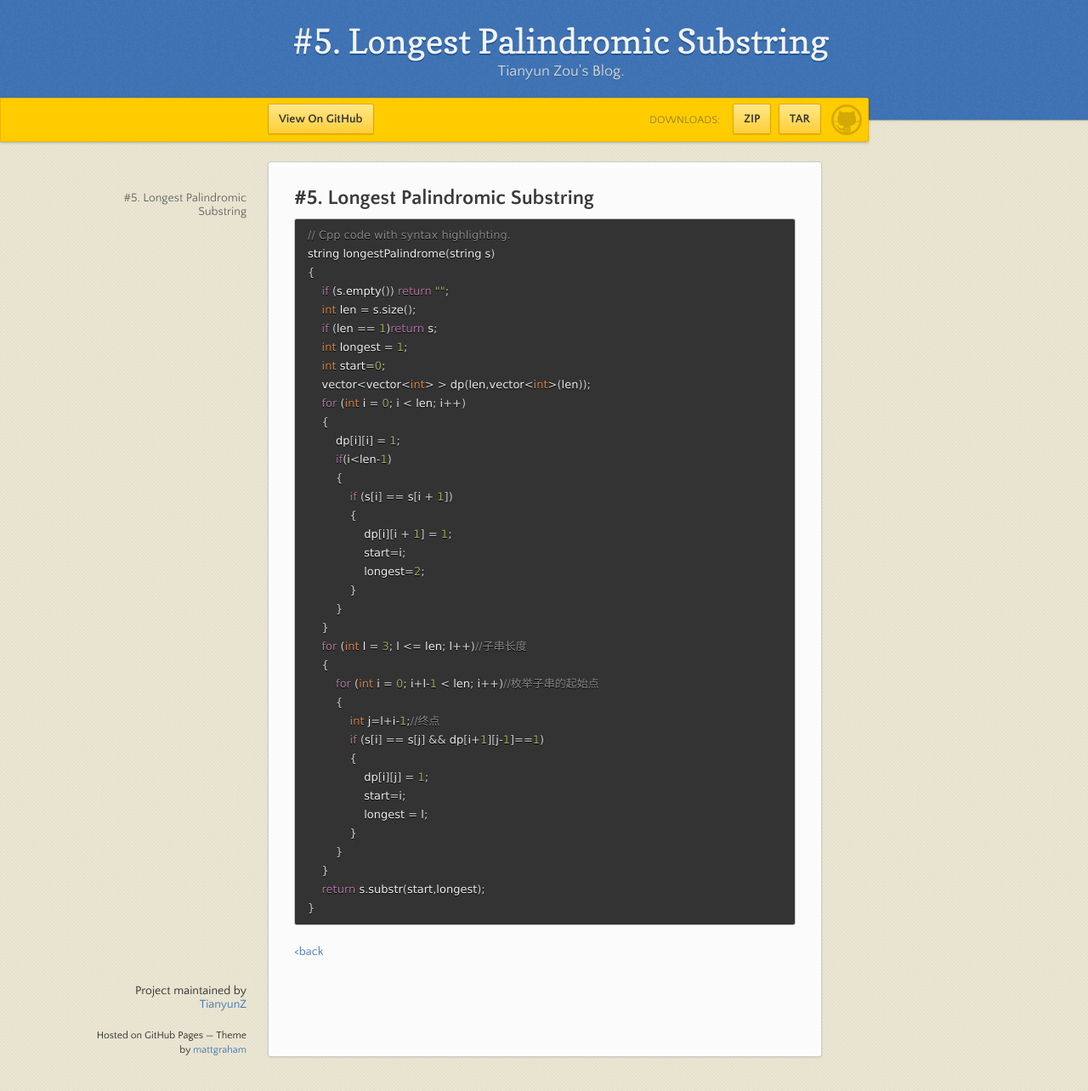
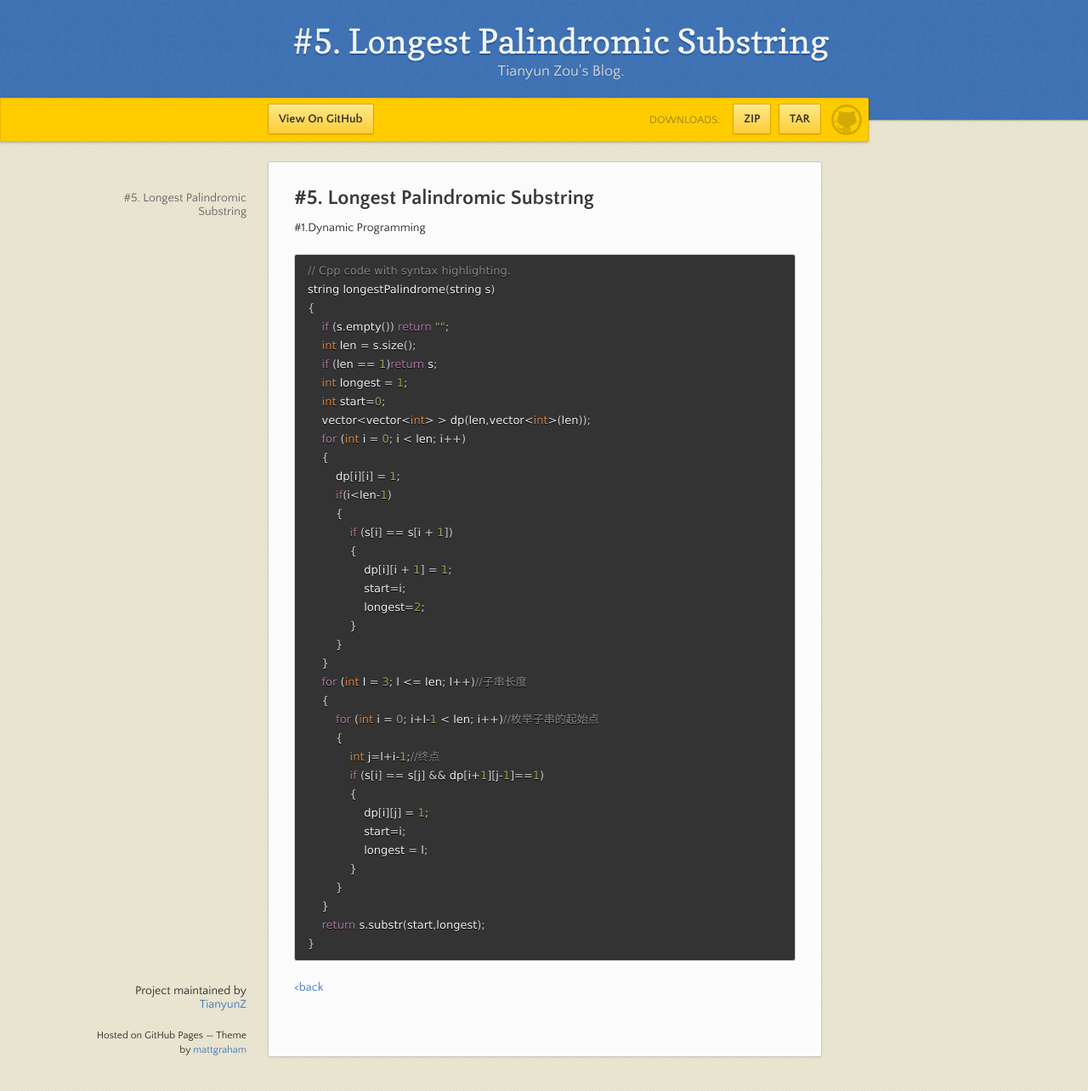
Before and after one commit to TianyunZ/Leetcode-Solutions, a Jekyll site: the page built from problem-5.md, in a window 1280 px wide and 1284 px high. Shown: the whole window at 85% size. Built offline with Jekyll 4.4.1, drawn with Linux system fonts in a browser that asks for light colours; our own code applies the rules of GitHub Pages for plain Markdown files.

Commit message:
修改文件: problem-5.md

````diff
--- a/problem-5.md
+++ b/problem-5.md
@@ -5,6 +5,7 @@ layout: default
 
 ## #5. Longest Palindromic Substring
 
+#1.Dynamic Programming
 ```cpp
 // Cpp code with syntax highlighting.
 string longestPalindrome(string s)
````
